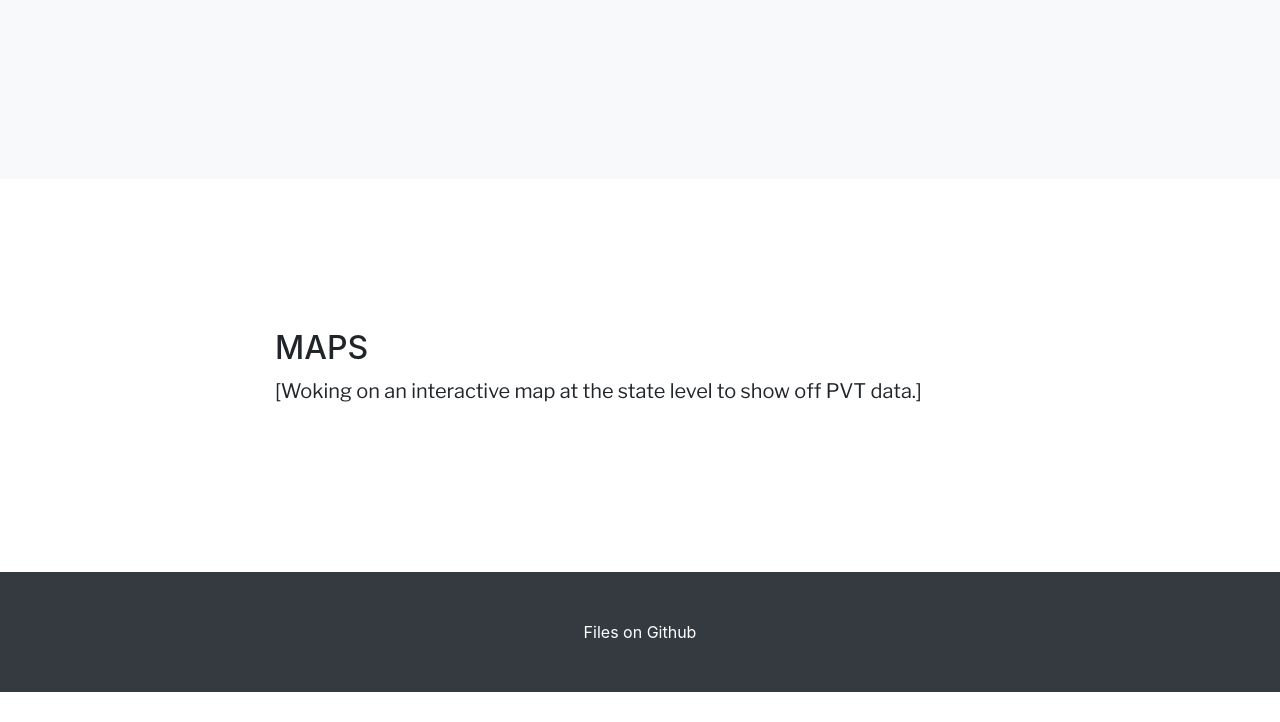
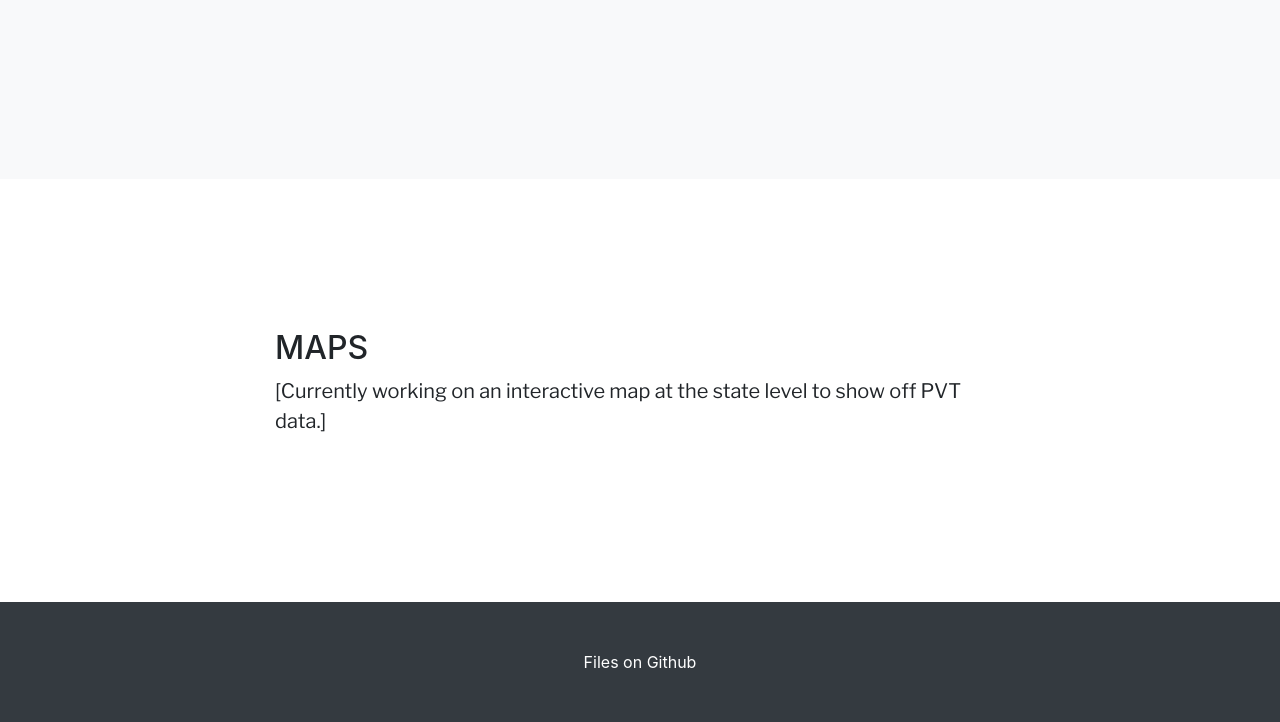
Before and after one commit to philbrondyke/nigeria-datasite-interactive-examples, a website with bundled scripts: page index.html in a window 1280 px wide. Shown: the part 3416-4138 px from the top of the page. Before the commit the page ends 4108 px from the top, so only its background shows below. Built offline with nearby package versions, Linux system fonts and the light colour scheme.

Commit message:
For review by team 11/13

```diff
--- a/index.html
+++ b/index.html
@@ -131,7 +131,7 @@
         <div class="row">
           <div class="col-lg-8 mx-auto">
             <h2>Maps</h2>
-            <p class="lead">[Woking on an interactive map at the state level to show off PVT data.]</p>
+            <p class="lead">[Currently working on an interactive map at the state level to show off PVT data.]</p>
 
             <!-- Interactive map to be updated in the next few days using only CSS. The attribute data-tooltip does not seem to be able to be added to SVG.
 
```
